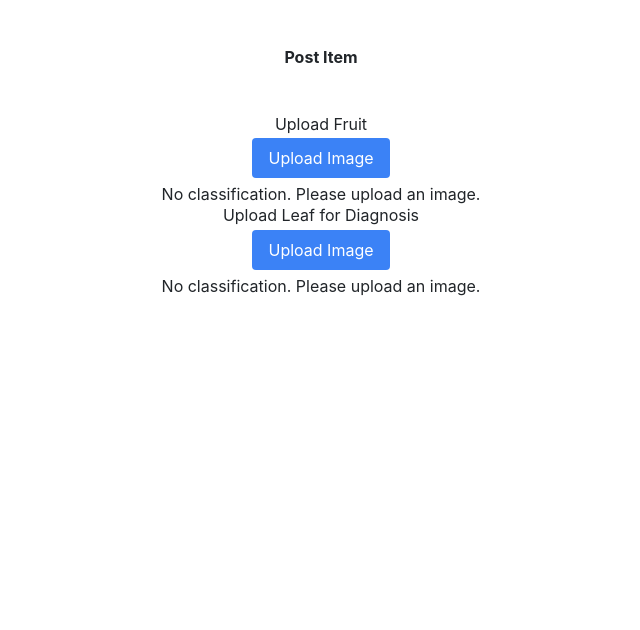
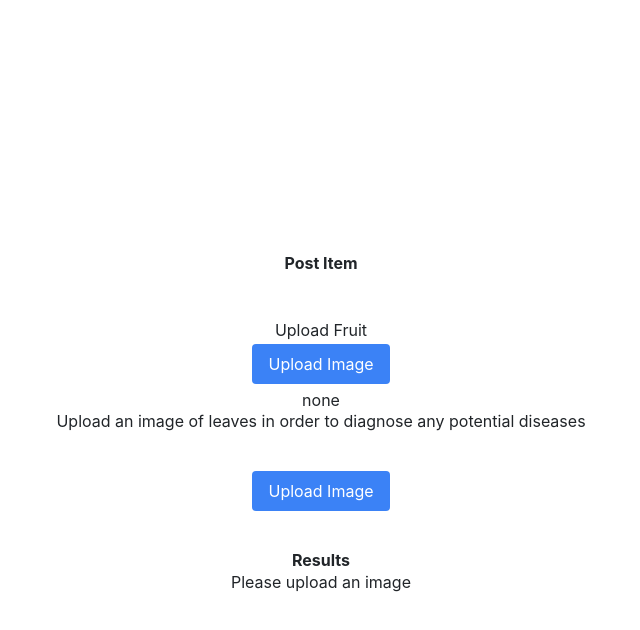
Before and after one commit to blueputty01/ai-farming-client, a React app: page /post in a window 1280 px wide. Shown: the top 630 px of the page, without its empty margins (319-959 px from the left). Built offline with nearby package versions, Linux system fonts and the light colour scheme; the HTML template or start-up script is replaced by a standard one.

Commit message:
diagnostics

```diff
--- a/public/index.html
+++ b/public/index.html
@@ -9,35 +9,11 @@
       name="description"
       content="Web site created using create-react-app"
     />
-    <link rel="apple-touch-icon" href=/logo192.png" />
-    <!--
-      manifest.json provides metadata used when your web app is installed on a
-      user's mobile device or desktop. See https://developers.google.com/web/fundamentals/web-app-manifest/
-    -->
     <link rel="manifest" href="/manifest.json" />
-    <!--
-      Notice the use of %PUBLIC_URL% in the tags above.
-      It will be replaced with the URL of the `public` folder during the build.
-      Only files inside the `public` folder can be referenced from the HTML.
-
-      Unlike "/favicon.ico" or "favicon.ico", "%PUBLIC_URL%/favicon.ico" will
-      work correctly both with client-side routing and a non-root public URL.
-      Learn how to configure a non-root public URL by running `npm run build`.
-    -->
     <title>Local Foods</title>
   </head>
   <body>
     <noscript>You need to enable JavaScript to run this app.</noscript>
     <div id="root"></div>
-    <!--
-      This HTML file is a template.
-      If you open it directly in the browser, you will see an empty page.
-
-      You can add webfonts, meta tags, or analytics to this file.
-      The build step will place the bundled scripts into the <body> tag.
-
-      To begin the development, run `npm start` or `yarn start`.
-      To create a production bundle, use `npm run build` or `yarn build`.
-    -->
   </body>
 </html>
--- a/src/App.tsx
+++ b/src/App.tsx
@@ -1,7 +1,7 @@
 import { Route, Routes } from 'react-router-dom';
 
 import Browse from './pages/browse/index';
-import Diagnose from './pages/diagnose/index';
+import Diagnose from './pages/diagnose/Diagnosis';
 import Post from './pages/post/index';
 import Home from './pages/home/index';
 
--- a/src/index.css
+++ b/src/index.css
@@ -3,8 +3,6 @@
 @tailwind utilities;
 
 body {
-  display: flex;
-  justify-content: center;
   font-family: -apple-system, BlinkMacSystemFont, 'Segoe UI', 'Roboto', 'Oxygen',
     'Ubuntu', 'Cantarell', 'Fira Sans', 'Droid Sans', 'Helvetica Neue',
     sans-serif;
@@ -12,13 +10,17 @@ body {
   -moz-osx-font-smoothing: grayscale;
 }
 
+#root {
+  display: flex;
+  flex-direction: column;
+  flex-wrap: wrap;
+  justify-content: center;
+  align-content: center;
+  height: 100vh;
+}
+
 * {
   @apply box-border;
-}
-
-code {
-  font-family: source-code-pro, Menlo, Monaco, Consolas, 'Courier New',
-    monospace;
 }
 
 .button {
--- /dev/null
+++ b/src/pages/diagnose/Diagnosis.tsx
@@ -0,0 +1,46 @@
+import '../../index.css';
+import UploadButton from '../../shared/components/Upload';
+import Server from '../../shared/api';
+import { useState } from 'react';
+import DiagnosticBar from '../../shared/components/DiagnosticBar';
+
+export default function Diagnose() {
+  const s = new Server();
+  const [res, setRes] = useState(-2);
+  //res = -1: loading
+  //res = -2: no image
+
+  const fileHandler = async (data: FormData) => {
+    const r = await s.getLeaf(data);
+    console.log(r);
+
+    setRes(parseInt(r.data));
+  };
+
+  const uploadHandler = () => {
+    setRes(-1);
+  };
+
+  return (
+    <div className="flex-col text-center">
+      <h1 className="pb-10 5xl">
+        Upload an image of leaves in order to diagnose any potential diseases
+      </h1>
+      <UploadButton
+        responseHandler={fileHandler}
+        uploadHandler={uploadHandler}
+      ></UploadButton>
+
+      <div className="pt-10">
+        <h1 className="font-bold">Results</h1>
+        {res == -2 ? (
+          'Please upload an image'
+        ) : res == -1 ? (
+          'Waiting...'
+        ) : (
+          <DiagnosticBar health={res / 37}></DiagnosticBar>
+        )}
+      </div>
+    </div>
+  );
+}
--- a/src/pages/diagnose/index.tsx
+++ /dev/null
@@ -1,27 +0,0 @@
-import '../../index.css';
-import UploadButton from '../../shared/components/Upload';
-import Navigate from '../../shared/components/Navigation';
-import Server from '../../shared/api';
-import { useState } from 'react';
-
-export default function Diagnose() {
-  const s = new Server();
-  const [res, setRes] = useState({ data: '' });
-
-  const fileHandler = async (data: FormData) => {
-    const r = await s.getLeaf(data);
-    setRes(r);
-  };
-
-  return (
-    <main className="flex-col text-center">
-      <Navigate title="Diagnose"></Navigate>
-      <h1 className="pb-10 5xl">
-        Upload an image of leaves in order to diagnose any potential diseases
-      </h1>
-      <UploadButton fileHandler={fileHandler}></UploadButton>
-
-      <div className="result">{res.data}</div>
-    </main>
-  );
-}
--- a/src/pages/home/index.tsx
+++ b/src/pages/home/index.tsx
@@ -8,10 +8,9 @@ export default function Home() {
       <div className="inline">
         <img src={i} alt="..." height={600} width={600}></img>
       </div>
-      {/* <h1 className="text-7xl">LocalFoods</h1> */}
       <nav className="flex justify-center space-x-4">
         <HomeButton page={'post'} desc={'Add'}></HomeButton>
-        <HomeButton page={'browse'} desc={'Browse'}></HomeButton>
+        {/* <HomeButton page={'browse'} desc={'Browse'}></HomeButton> */}
         <HomeButton page={'diagnose'} desc={'Diagnose'}></HomeButton>
       </nav>
     </main>
--- a/src/pages/post/index.tsx
+++ b/src/pages/post/index.tsx
@@ -2,25 +2,20 @@ import UploadButton from '../../shared/components/Upload';
 import Navigate from '../../shared/components/Navigation';
 import { useState } from 'react';
 import Server from '../../shared/api';
+import Diagnosis from '../diagnose/Diagnosis';
 
 export default function Post() {
   const s = new Server();
 
-  const [classify, setClassify] = useState({
-    data: 'No classification. Please upload an image.',
-  });
-  const [diagnosis, setDiagnosis] = useState({
-    data: 'No classification. Please upload an image.',
-  });
+  const [classify, setClassify] = useState('none');
+
+  const loadClassify = () => {
+    setClassify('loading...');
+  };
 
   const classifyHandler = async (data: FormData) => {
-    const r = await s.getLeaf(data);
-    setClassify(r);
-  };
-
-  const diagnoseHandler = async (data: FormData) => {
-    const r = await s.getLeaf(data);
-    setDiagnosis(r);
+    const r = await s.getFruit(data);
+    setClassify(r.data);
   };
 
   return (
@@ -29,15 +24,11 @@ export default function Post() {
       <h1>Upload Fruit</h1>
       <UploadButton
         className="p-1"
-        fileHandler={classifyHandler}
+        responseHandler={classifyHandler}
+        uploadHandler={loadClassify}
       ></UploadButton>
-      <div className="result">{classify.data}</div>
-      <h1>Upload Leaf for Diagnosis</h1>
-      <UploadButton
-        className="p-1"
-        fileHandler={diagnoseHandler}
-      ></UploadButton>
-      <div className="result">{diagnosis.data}</div>
+      <div className="result">{classify}</div>
+      <Diagnosis></Diagnosis>
     </main>
   );
 }
--- /dev/null
+++ b/src/shared/components/DiagnosticBar.tsx
@@ -0,0 +1,21 @@
+interface BarProps {
+  health: number;
+  //number from 0 - 1
+}
+
+export default function DiagnosticBar(props: BarProps) {
+  const healthPerc = props.health * 100;
+  const healthRound = Math.round(healthPerc * 100) / 100;
+  const healthPercStr = `${healthRound}%`;
+  return (
+    <div>
+      {healthPercStr}
+      <div className="w-full bg-gray-200 rounded-full h-2.5">
+        <div
+          className="bg-blue-500 rounded-full h-2.5"
+          style={{ width: healthPercStr }}
+        ></div>
+      </div>
+    </div>
+  );
+}
--- a/src/shared/components/Upload.tsx
+++ b/src/shared/components/Upload.tsx
@@ -2,20 +2,22 @@ import { useRef } from 'react';
 
 interface UploadTypes {
   className?: string;
-  fileHandler: (data: FormData) => void;
+  uploadHandler: () => void;
+  responseHandler: (data: FormData) => void;
 }
 
 export default function Upload(props: UploadTypes) {
   const inputFile = useRef(null);
 
   const onFileUpload = async (event: React.FormEvent<HTMLInputElement>) => {
+    props.uploadHandler();
     const target = event.target as HTMLInputElement;
     const selectedFile = target.files![0];
 
     const data = new FormData();
     data.append('file', selectedFile, selectedFile.name);
 
-    props.fileHandler(data);
+    props.responseHandler(data);
   };
 
   const onButtonClick = () => {
```
Also changed, not shown: public/manifest.json.
